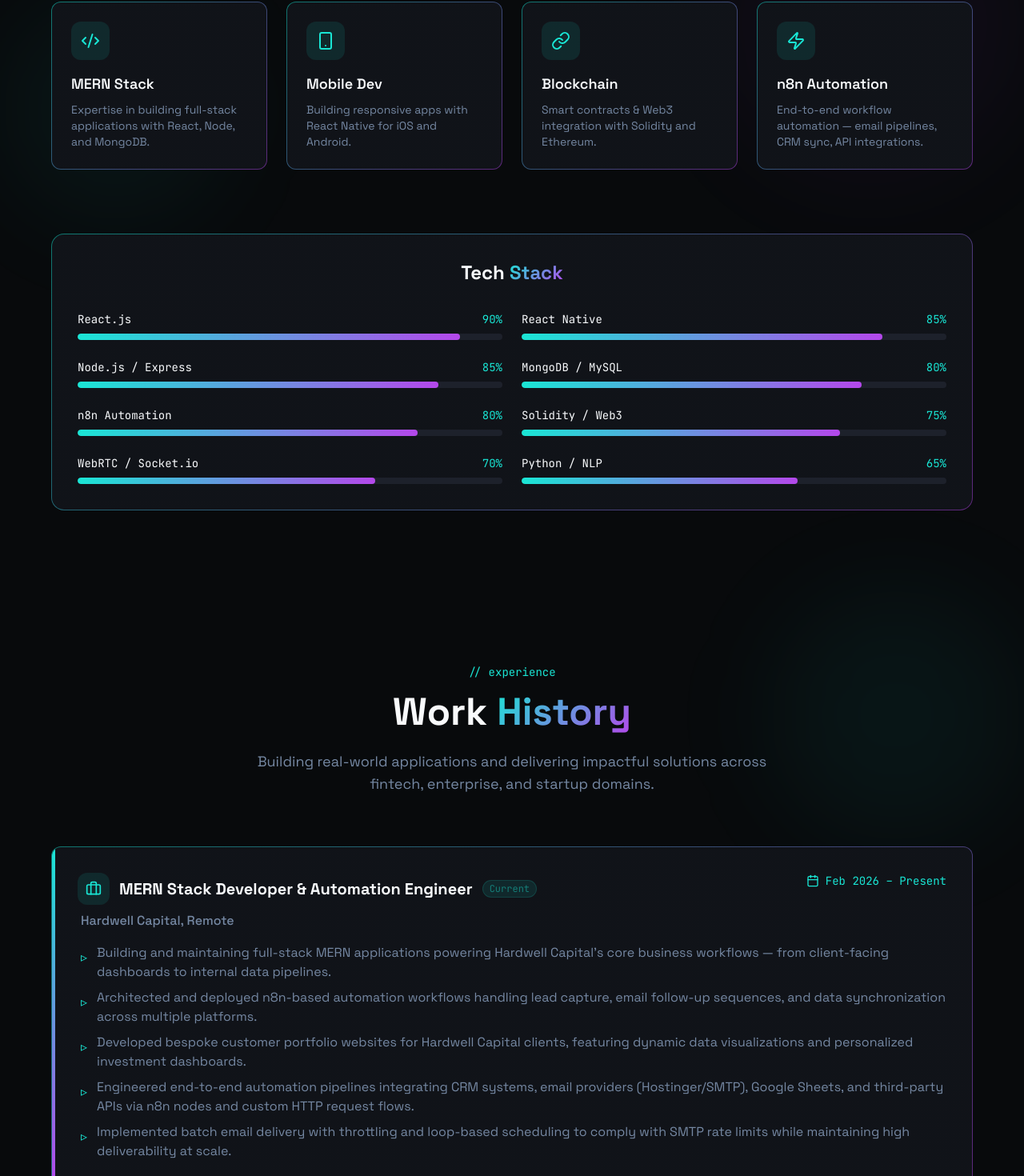
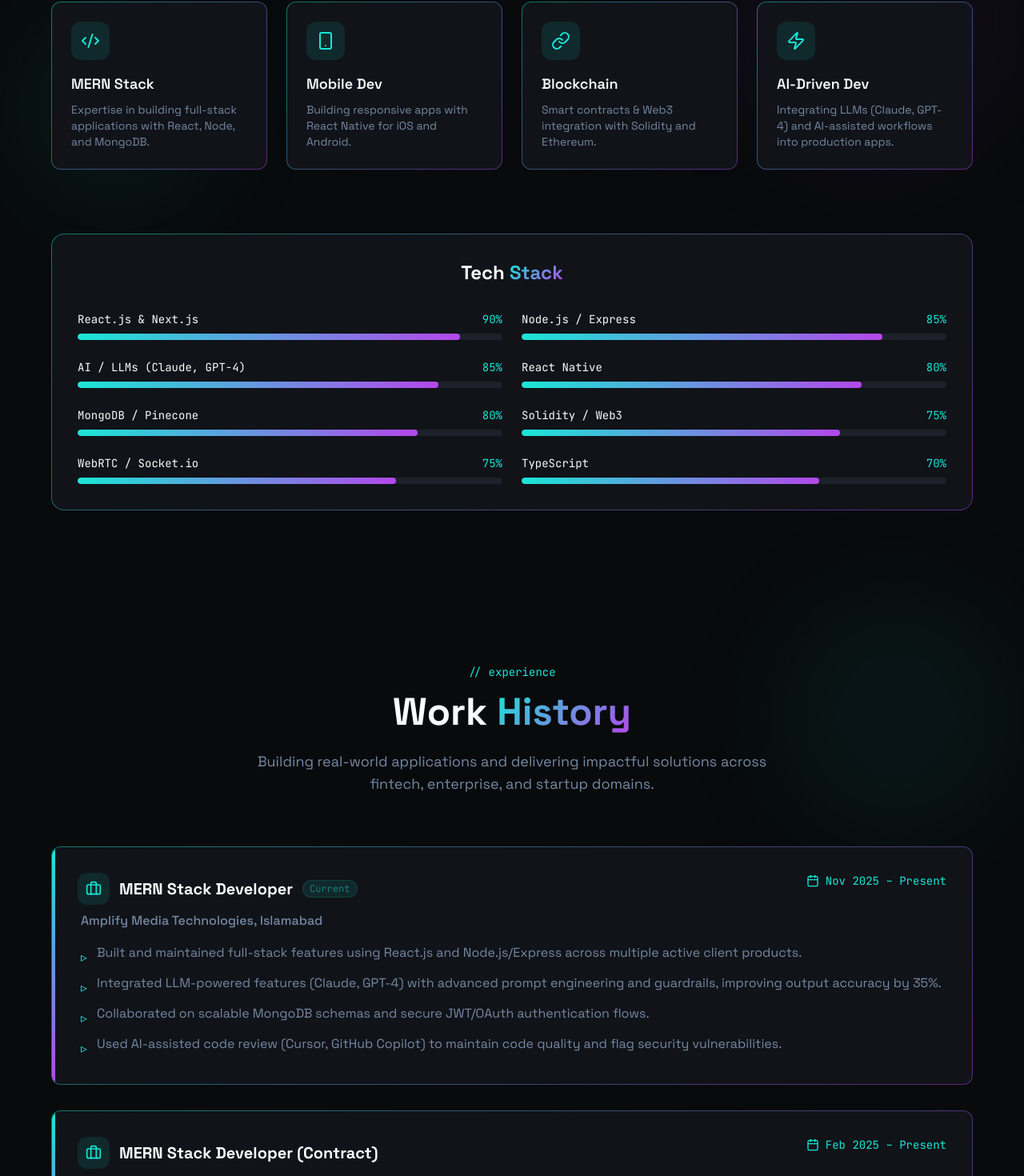
Before and after one commit to musabbinaslam/musabbinaslam_resumed, a React (Vite) app: page / in a window 1280 px wide. Shown: the part 1262-2732 px from the top of the page at 80% size. Built offline with nearby package versions, Linux system fonts and the light colour scheme; the HTML template or start-up script is replaced by a standard one.

Commit message:
Fix framer-motion variants typing and update portfolio

```diff
--- a/src/components/AboutSection.tsx
+++ b/src/components/AboutSection.tsx
@@ -4,14 +4,14 @@ import { useInView } from 'framer-motion';
 import { useRef } from 'react';
 
 const skills = [
-  { name: 'React.js', level: 90 },
-  { name: 'React Native', level: 85 },
+  { name: 'React.js & Next.js', level: 90 },
   { name: 'Node.js / Express', level: 85 },
-  { name: 'MongoDB / MySQL', level: 80 },
-  { name: 'n8n Automation', level: 80 },
+  { name: 'AI / LLMs (Claude, GPT-4)', level: 85 },
+  { name: 'React Native', level: 80 },
+  { name: 'MongoDB / Pinecone', level: 80 },
   { name: 'Solidity / Web3', level: 75 },
-  { name: 'WebRTC / Socket.io', level: 70 },
-  { name: 'Python / NLP', level: 65 },
+  { name: 'WebRTC / Socket.io', level: 75 },
+  { name: 'TypeScript', level: 70 },
 ];
 
 const highlights = [
@@ -32,17 +32,19 @@ const highlights = [
   },
   {
     icon: Zap,
-    title: 'n8n Automation',
-    description: 'End-to-end workflow automation — email pipelines, CRM sync, API integrations.',
+    title: 'AI-Driven Dev',
+    description: 'Integrating LLMs (Claude, GPT-4) and AI-assisted workflows into production apps.',
   },
 ];
 
-const containerVariants = {
+import { Variants } from 'framer-motion';
+
+const containerVariants: Variants = {
   hidden: { opacity: 0 },
   visible: { opacity: 1, transition: { staggerChildren: 0.12 } },
 };
 
-const itemVariants = {
+const itemVariants: Variants = {
   hidden: { opacity: 0, y: 30 },
   visible: { opacity: 1, y: 0, transition: { duration: 0.55, ease: 'easeOut' } },
 };
@@ -71,7 +73,7 @@ const AboutSection = () => {
             Passionate About <span className="text-gradient">Excellence</span>
           </h2>
           <p className="text-muted-foreground max-w-2xl mx-auto text-lg">
-            Motivated Software Engineer with hands-on experience in the MERN Stack, React Native, blockchain integration, and n8n workflow automation. Passionate about crafting responsive, user-focused applications and engineering smart automation pipelines. Proven track record of building real-time communication tools, corporate web solutions, and scalable automation systems. Known for writing clean, maintainable code and collaborating effectively within agile development teams.
+            AI-powered MERN Stack Developer with proven experience delivering production-grade platforms across SaaS, enterprise, and startup environments. Currently contributing to high-impact projects at Amplify Media Technologies and Hardwell Capital. Built CallsFlow.io — a calling platform generating $100K+ per quarter — from the ground up. Skilled in integrating LLMs, real-time communication (WebRTC), and AI-assisted development workflows to ship faster and cleaner.
           </p>
         </motion.div>
 
--- a/src/components/EducationSection.tsx
+++ b/src/components/EducationSection.tsx
@@ -28,6 +28,16 @@ const certifications = [
     {
         name: 'Google AI Essentials',
         issuer: 'Google',
+        year: '2024',
+    },
+    {
+        name: 'Advanced Prompt Engineering',
+        issuer: 'OpenAI, Anthropic Docs',
+        year: '2024',
+    },
+    {
+        name: 'AI-Assisted Development',
+        issuer: 'Cursor, GitHub Copilot',
         year: '2024',
     },
 ];
--- a/src/components/ExperienceSection.tsx
+++ b/src/components/ExperienceSection.tsx
@@ -5,40 +5,48 @@ import { useRef } from 'react';
 
 const experiences = [
   {
-    title: 'MERN Stack Developer & Automation Engineer',
-    company: 'Hardwell Capital, Remote',
-    period: 'Feb 2026 – Present',
+    title: 'MERN Stack Developer',
+    company: 'Amplify Media Technologies, Islamabad',
+    period: 'Nov 2025 – Present',
     badge: 'Current',
     highlights: [
-      'Building and maintaining full-stack MERN applications powering Hardwell Capital\'s core business workflows — from client-facing dashboards to internal data pipelines.',
-      'Architected and deployed n8n-based automation workflows handling lead capture, email follow-up sequences, and data synchronization across multiple platforms.',
-      'Developed bespoke customer portfolio websites for Hardwell Capital clients, featuring dynamic data visualizations and personalized investment dashboards.',
-      'Engineered end-to-end automation pipelines integrating CRM systems, email providers (Hostinger/SMTP), Google Sheets, and third-party APIs via n8n nodes and custom HTTP request flows.',
-      'Implemented batch email delivery with throttling and loop-based scheduling to comply with SMTP rate limits while maintaining high deliverability at scale.',
+      'Built and maintained full-stack features using React.js and Node.js/Express across multiple active client products.',
+      'Integrated LLM-powered features (Claude, GPT-4) with advanced prompt engineering and guardrails, improving output accuracy by 35%.',
+      'Collaborated on scalable MongoDB schemas and secure JWT/OAuth authentication flows.',
+      'Used AI-assisted code review (Cursor, GitHub Copilot) to maintain code quality and flag security vulnerabilities.',
+    ],
+  },
+  {
+    title: 'MERN Stack Developer (Contract)',
+    company: 'Hardwell Capital, Remote',
+    period: 'Feb 2025 – Present',
+    badge: null,
+    highlights: [
+      'Developed and maintained internal tooling and web applications supporting capital management workflows.',
+      'Integrated third-party APIs and financial data feeds into existing Node.js backend services.',
+      'Implemented responsive React.js frontends with real-time data updates using Socket.io.',
     ],
   },
   {
     title: 'MERN Stack Developer Intern',
     company: 'DevGate, Islamabad',
-    period: 'Nov 2025 – Feb 2026',
+    period: 'Nov 2024 – Feb 2025',
     badge: null,
     highlights: [
-      'Nasir Absar & Co Website: Designed and developed a comprehensive corporate website for a legal/audit firm. Utilized React.js for a responsive frontend and Node.js/Express for backend services, ensuring high performance and SEO optimization.',
-      'DaftarPro (SaaS Platform): Designed and improved LLM-driven automation features, integrating AI components into existing backend services. Implemented prompt engineering, guardrails, and bug fixes to increase output accuracy, system stability, and scalability in a live SaaS environment.',
-      'SMEDA (Enterprise Application): Engineered and improved backend functionalities, resolving production issues, optimizing data workflows, and supporting scalable system operations for a government-level platform.',
-      'WebRTC Video Calling App: Engineered a real-time video communication platform featuring peer-to-peer video/audio calling. Integrated WebRTC for media streams and Socket.io for signalling and real-time chat functionality, significantly reducing latency.',
-      'Collaborated with the backend team to design scalable database schemas in MongoDB and implement secure authentication flows.',
+      'Nasir Absar & Co Website: Designed a corporate website for a legal/audit firm using React.js and Node.js/Express, optimized for SEO and performance. Leveraged Cursor and Claude for rapid prototyping.',
+      'DaftarPro (SaaS Platform): Improved LLM-driven automation features, integrated Claude and GPT-4 APIs, and increased output accuracy by 35% through iterative prompt optimization.',
+      'SMEDA (Enterprise App): Engineered backend improvements for a government platform handling 10,000+ daily active users. Resolved critical production issues using AI-assisted code analysis.',
+      'WebRTC Video Calling App: Built a real-time video/audio communication platform with peer-to-peer WebRTC and Socket.io signaling. Reduced development time by 40% using AI-powered debugging tools. Achieved sub-200ms latency.',
     ],
   },
   {
-    title: 'Frontend / Mobile Developer (Intern)',
+    title: 'Frontend / Mobile Developer Intern',
     company: 'Centangle Interactive, Remote',
     period: 'Jun 2024 – Aug 2024',
     badge: null,
     highlights: [
-      'Developed and optimized mobile and web components using React Native and React.js.',
-      'Implemented responsive UI elements and reusable components to improve app scalability and maintainability.',
-      'Collaborated with cross-functional teams to enhance product performance and user experience.',
+      'Developed React Native and React.js components with AI-assisted workflows (GitHub Copilot, v0.dev).',
+      'Improved app scalability through AI-suggested architectural patterns and consistent code quality reviews.',
     ],
   },
   {
@@ -47,16 +55,17 @@ const experiences = [
     period: 'Jan 2023 – Present',
     badge: null,
     highlights: [
-      'Clean Flow POS (Current): Developing a standalone, offline desktop POS system for service businesses. Features include double-entry bookkeeping, customer/job management, and automated financial reporting, optimized for environments with limited internet connectivity.',
-      'Delivered multiple client projects including mobile apps, automation tools, and blockchain demos.',
-      'Created a School Management App using React and Firebase for real-time data handling.',
-      'Developed a Blockchain Certificate Verifier using Solidity and React to ensure document authenticity.',
-      'Built Python-based data parsing and requirement extraction tools to streamline client workflows.',
+      'Clean Flow POS: Developing an offline desktop POS system for service businesses with double-entry bookkeeping, customer management, and automated financial reporting. Built with Claude and Cursor.',
+      'Delivered 15+ client projects including mobile apps, automation tools, and blockchain solutions. Reduced development time by 50% through strategic AI tool usage.',
+      'Blockchain Certificate Verifier: Built a document authenticity system using Solidity and React. Used AI tools for smart contract security analysis.',
+      'Developed Python-based data parsing and requirement extraction tools using SpaCy and LLMs.',
     ],
   },
 ];
 
-const containerVariants = {
+import { Variants } from 'framer-motion';
+
+const containerVariants: Variants = {
   hidden: { opacity: 0 },
   visible: {
     opacity: 1,
@@ -64,7 +73,7 @@ const containerVariants = {
   },
 };
 
-const cardVariants = {
+const cardVariants: Variants = {
   hidden: { opacity: 0, y: 50 },
   visible: { opacity: 1, y: 0, transition: { duration: 0.6, ease: 'easeOut' } },
 };
--- a/src/components/HeroSection.tsx
+++ b/src/components/HeroSection.tsx
@@ -46,7 +46,7 @@ const HeroSection = () => {
             animate={{ opacity: 1, y: 0 }}
             transition={{ delay: 0.35, duration: 0.6 }}
           >
-            Software Engineer · MERN Stack Developer · n8n Automation · React Native · Blockchain
+            Software Engineer · MERN Stack Developer · AI-Driven Development · React Native
           </motion.p>
 
           <motion.div
--- a/src/components/ProjectsSection.tsx
+++ b/src/components/ProjectsSection.tsx
@@ -1,54 +1,54 @@
-import { Blocks, Gamepad2, LayoutDashboard, Brain, Workflow, UserSquare2, GitBranch } from 'lucide-react';
+import { Blocks, Gamepad2, LayoutDashboard, Brain, Workflow, UserSquare2, GitBranch, Phone } from 'lucide-react';
 import { motion, useInView, Variants } from 'framer-motion';
 import { useRef } from 'react';
 
 const projects = [
   {
-    icon: UserSquare2,
-    title: 'Customer Portfolio Websites',
-    year: '2026',
-    description: 'Designed and developed personalised portfolio/investment dashboard websites for Hardwell Capital clients. Each site features dynamic data visualisations, branded theming, and responsive layouts built with the MERN stack.',
-    tags: ['React.js', 'Node.js', 'MongoDB', 'Express', 'Tailwind CSS'],
+    icon: Phone,
+    title: 'CallsFlow.io',
+    year: '2025',
+    description: 'Specialized calling platform for insurance agents handling lead routing and call workflows. Architected and developed the full-stack platform solo. Currently generates $100K+ per quarter in revenue.',
+    tags: ['React.js', 'Node.js', 'MongoDB', 'WebRTC', 'Telephony APIs'],
+    featured: true,
+  },
+  {
+    icon: Brain,
+    title: 'URAME — SDLC Automation Platform',
+    year: '2024',
+    description: 'NLP-powered tool that converts natural language case studies into structured software requirements using SpaCy and GPT-4. Reduced documentation time by 60% and streamlined the initial SDLC phase.',
+    tags: ['Python', 'SpaCy', 'GPT-4', 'NLP'],
     featured: true,
   },
   {
     icon: Workflow,
-    title: 'n8n Automation Pipelines',
-    year: '2026',
-    description: 'Engineered end-to-end automation pipelines for Hardwell Capital using n8n: lead capture → CRM sync → throttled SMTP email sequences → Google Sheets logging. Includes batch processing and rate-limit-safe scheduling.',
-    tags: ['n8n', 'SMTP', 'Google Sheets API', 'REST APIs', 'Automation'],
+    title: 'AI-Powered Workflow Automation',
+    year: '2024',
+    description: 'Custom AI development workflows using Cursor, Claude API, and GitHub Copilot — automated code review, documentation generation, and test case creation pipelines. Achieved 40% faster feature delivery.',
+    tags: ['Claude API', 'GitHub Copilot', 'Cursor', 'Automation'],
     featured: true,
-  },
-  {
-    icon: GitBranch,
-    title: 'CI/CD & Workflow Automation Suite',
-    year: '2026',
-    description: 'Built a suite of n8n workflows handling business process automation for Hardwell Capital — from timer-triggered data pulls to multi-branch conditional flows and error-notification pipelines.',
-    tags: ['n8n', 'Webhooks', 'Cron Jobs', 'Data Pipelines'],
-    featured: false,
-  },
-  {
-    icon: Brain,
-    title: 'URAME-SDLC Automation Platform',
-    year: '2024',
-    description: 'Developed an NLP-powered platform that converts natural language case studies into structured software requirements using SpaCy and Python. Streamlined the initial phase of the SDLC by automating requirement extraction.',
-    tags: ['Python', 'SpaCy', 'NLP', 'Automation'],
-    featured: false,
   },
   {
     icon: Gamepad2,
     title: 'Blockchain-Based Flappy Bird Game',
     year: '2024',
-    description: 'Integrated cryptocurrency mechanics into a React-based game, enabling token-based scoring and blockchain reward logic using Ethereum smart contracts.',
+    description: 'Integrated Ethereum smart contracts into a React game for token-based scoring and crypto reward logic. Used AI tools for smart contract security analysis and game balance optimization.',
     tags: ['React', 'Solidity', 'Ethereum', 'Web3.js'],
     featured: false,
   },
   {
-    icon: LayoutDashboard,
-    title: 'Wedding Planning App',
-    year: '2023',
-    description: 'Built a comprehensive React Native app for managing event timelines, guest lists, and budgeting, featuring a user-friendly mobile interface.',
-    tags: ['React Native', 'Mobile App', 'Event Management'],
+    icon: UserSquare2,
+    title: 'Customer Portfolio Websites',
+    year: '2025',
+    description: 'Designed and developed personalised portfolio/investment dashboard websites for Hardwell Capital clients. Each site features dynamic data visualisations and responsive layouts built with the MERN stack.',
+    tags: ['React.js', 'Node.js', 'MongoDB', 'Tailwind CSS'],
+    featured: false,
+  },
+  {
+    icon: GitBranch,
+    title: 'n8n Automation Pipelines',
+    year: '2025',
+    description: 'Engineered end-to-end automation pipelines for Hardwell Capital using n8n: lead capture → CRM sync → throttled SMTP email sequences → Google Sheets logging.',
+    tags: ['n8n', 'SMTP', 'Google Sheets API', 'REST APIs'],
     featured: false,
   },
 ];
```
Also changed, not shown: output.html (added, +1 -0 lines), 1 other file (tests, documents, lock files or other folders).
